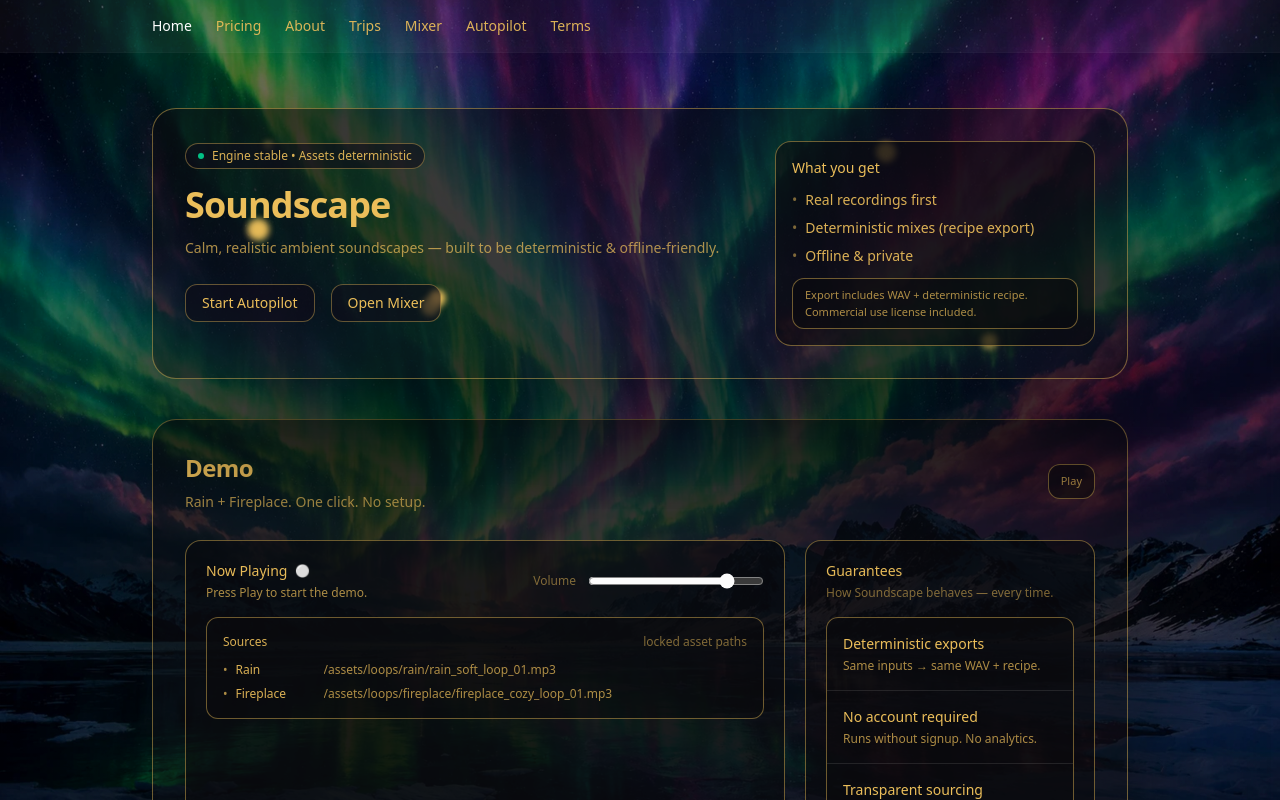
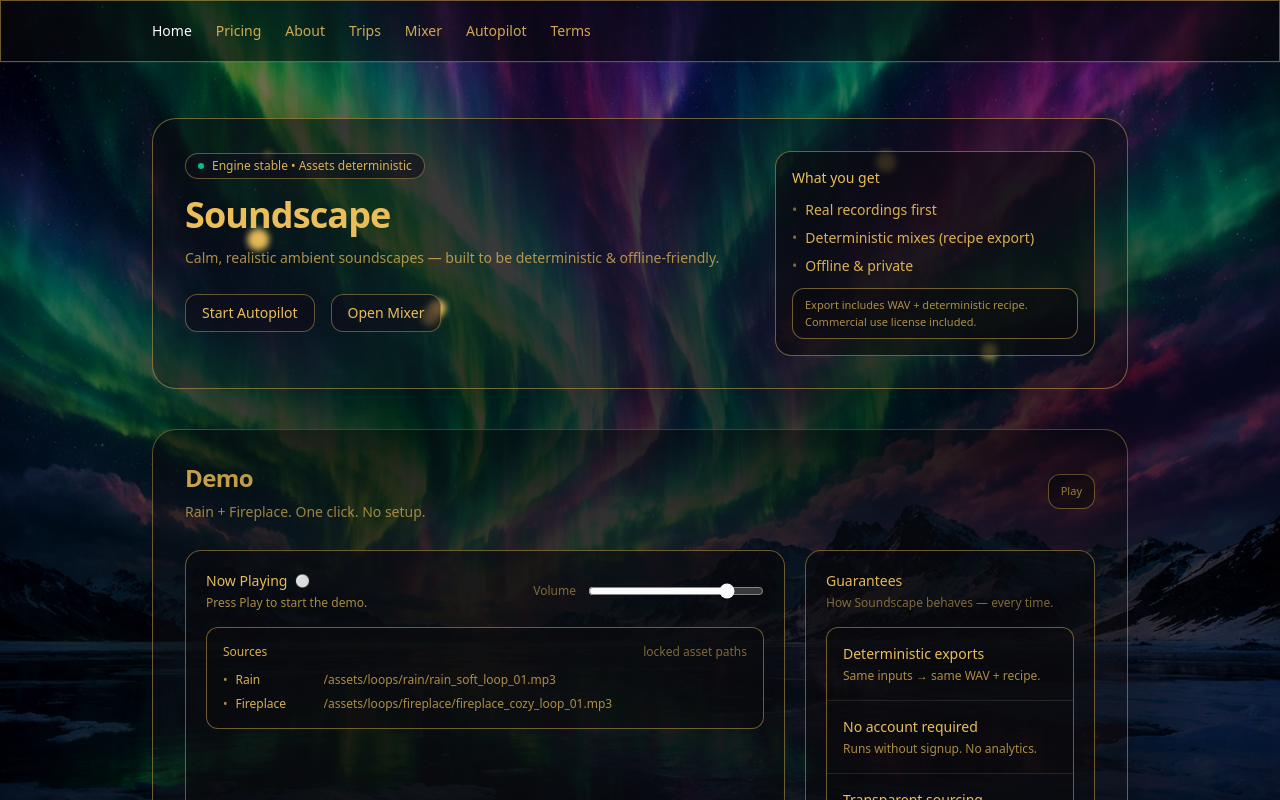
Before and after one commit to Powerxurrem/soundscape, a Next.js app: page / in a window 1280 px wide. Shown: the top 800 px of the page. Built offline with nearby package versions, Linux system fonts and the light colour scheme.

Commit message:
93% ready

```diff
--- a/app/globals.css
+++ b/app/globals.css
@@ -67,7 +67,7 @@
 
   /* state overlays (stack on top of existing fill) */
   --glass-state-rgb: 255 255 255;
-  --glass-hover-a: 0.06;
+  --glass-hover-a: 0.2;
   --glass-active-a: 0.25;
   --glass-press-a: 0.2 ;
 
@@ -120,7 +120,61 @@
       saturate(var(--glass-saturate))
       contrast(var(--glass-contrast));
   }
+  /* --- Top nav links --- */
+  .nav-link {
+    position: relative;
+    padding: 0.25rem 0;
+    color: var(--text);
+    text-decoration: none;
+    transition:
+      color 160ms ease,
+      filter 160ms ease;
+  }
 
+  /* subtle gold underline (hidden by default) */
+  .nav-link::after {
+    content: "";
+    position: absolute;
+    left: 0;
+    bottom: -6px;
+    width: 100%;
+    height: 1px;
+    background: linear-gradient(
+      to right,
+      transparent,
+      rgb(var(--gold-rgb) / 0.9),
+      transparent
+    );
+    opacity: 0;
+    transform: scaleX(0.6);
+    transition:
+      opacity 160ms ease,
+      transform 160ms ease;
+  }
+
+  /* hover */
+  .nav-link:hover {
+    color: var(--text-strong);
+    filter: drop-shadow(0 0 10px rgb(var(--gold-rgb) / 0.35));
+  }
+
+  .nav-link:hover::after {
+    opacity: 1;
+    transform: scaleX(1);
+  }
+
+  /* keyboard focus */
+  .nav-link:focus-visible {
+    outline: none;
+    color: var(--text-strong);
+    filter: drop-shadow(0 0 14px rgb(var(--gold-rgb) / 0.45));
+  }
+
+  .nav-link:focus-visible::after {
+    opacity: 1;
+    transform: scaleX(1);
+  }
+}
   /* State helpers (overlay layer) — does NOT replace base background */
   .glass-hover {
     background-image: linear-gradient(var(--glass-overlay-hover), var(--glass-overlay-hover));
@@ -155,6 +209,72 @@
     background: var(--glass-fill-mini);
     border: 1px solid var(--glass-border-soft);
   }
+ /* --- Interactive glow for anything clickable --- */
+  .btn-glass,
+  .btn-glass-secondary,
+  .pill-glass {
+    position: relative;
+    cursor: pointer;
+    user-select: none;
+
+    /* smooth feel */
+    transition:
+      transform 160ms ease,
+      box-shadow 160ms ease,
+      border-color 160ms ease,
+      background-image 160ms ease,
+      filter 160ms ease;
+  }
+
+  /* hover = brighter border + subtle gold glow + soft white sheen */
+  .btn-glass:hover,
+  .btn-glass-secondary:hover,
+  .pill-glass:hover {
+    border-color: rgb(var(--gold-rgb) / 0.70);
+    background-image: linear-gradient(var(--glass-overlay-hover), var(--glass-overlay-hover));
+    box-shadow:
+      0 0 0 1px rgb(var(--gold-rgb) / 0.20),
+      0 0 22px rgb(var(--gold-rgb) / 0.16),
+      0 18px 60px rgba(0, 0, 0, 0.40);
+    transform: translateY(-1px);
+    filter: brightness(1.06);
+  }
+
+  /* press = push down + tighter glow */
+  .btn-glass:active,
+  .btn-glass-secondary:active,
+  .pill-glass:active {
+    background-image: linear-gradient(var(--glass-overlay-press), var(--glass-overlay-press));
+    transform: translateY(0px);
+    box-shadow:
+      0 0 0 1px rgb(var(--gold-rgb) / 0.18),
+      0 0 14px rgb(var(--gold-rgb) / 0.14),
+      0 10px 30px rgba(0, 0, 0, 0.35);
+    filter: brightness(1.03);
+  }
+
+  /* keyboard focus = clear gold ring (accessibility + feels premium) */
+  .btn-glass:focus-visible,
+  .btn-glass-secondary:focus-visible,
+  .pill-glass:focus-visible {
+    outline: none;
+    box-shadow:
+      0 0 0 2px rgb(var(--gold-rgb) / 0.55),
+      0 0 0 6px rgb(var(--gold-rgb) / 0.16),
+      0 18px 60px rgba(0, 0, 0, 0.45);
+  }
+
+  /* disabled = no hover/press glow */
+  .btn-glass:disabled,
+  .btn-glass-secondary:disabled,
+  .pill-glass:disabled {
+    opacity: 0.45;
+    cursor: not-allowed;
+    transform: none;
+    box-shadow: none;
+    background-image: none;
+    filter: none;
+  }
 
   /* Form fields */
   .field-glass {
@@ -186,7 +306,7 @@
   .text-strong { color: var(--text-strong); }
   .text-muted { color: var(--text-muted); }
   .text-faint { color: var(--text-faint); }
-}
+
 
 /* -------------------------------------------------------
    Sparkle animation (deterministic twinkle)
--- a/app/layout.tsx
+++ b/app/layout.tsx
@@ -38,23 +38,22 @@ export default function RootLayout({
 />
 
 
-        {/* ===== Header ===== */}
-        <header className="sticky top-0 z-50 bg-white/[0.04] shadow-[0_1px_0_rgba(255,255,255,0.06)]">
-
+<header className="glass-panel z-50 bg-white/[0.04] shadow-[0_1px_0_rgba(255,255,255,0.06)]">
   <div className="mx-auto max-w-5xl px-6 py-4">
     <nav className="flex items-center justify-between">
       <div className="flex items-center gap-6 text-sm font-medium">
-                <a href="/" className="text-white hover:opacity-80">Home</a>
-                <a href="/pricing" className="text-app hover:text-strong">Pricing</a>
-                <a href="/about" className="text-app hover:text-strong">About</a>
-                <a href="/trips" className="text-app hover:text-strong">Trips</a>
-                <a href="/mixer" className="text-app hover:text-strong">Mixer</a>
-                <a href="/autopilot" className="text-app hover:text-strong">Autopilot</a>
-                <a href="/terms" className="text-app hover:text-strong">Terms</a>
+        <a href="/" className="nav-link text-white">Home</a>
+        <a href="/pricing" className="nav-link">Pricing</a>
+        <a href="/about" className="nav-link">About</a>
+        <a href="/trips" className="nav-link">Trips</a>
+        <a href="/mixer" className="nav-link">Mixer</a>
+        <a href="/autopilot" className="nav-link">Autopilot</a>
+        <a href="/terms" className="nav-link">Terms</a>
       </div>
     </nav>
   </div>
 </header>
+
 
         {/* ===== Main ===== */}
         <main>
```
Lines whose indentation alone changed are shown as unchanged.
